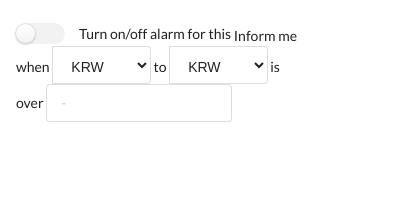
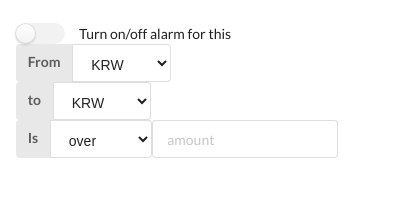
Before and after one commit to GIPSSG/exchange_rate, a browser extension: page popup.html in a window 400 px wide. Shown: the part 175-372 px from the top of the page. Drawn offline with Linux system fonts and the light colour scheme; no server answers.

Commit message:
change amount input

```diff
--- a/popup.html
+++ b/popup.html
@@ -53,24 +53,39 @@
                 <input type="checkbox" id="alarm-test">
                 <label>Turn on/off alarm for this</span>
             </div>
-            <label>Inform me when</span>
+            <div id="setting">
+                <div class="ui labeled input">
+                    <div class="ui label">
+                        From
+                    </div>
                     <select class="ui compact selection dropdown" id="alarm-from">
                         <option value="SGD">SGD</option>
                         <option selected="" value="KRW">KRW</option>
                         <option value="USD">USD</option>
                     </select>
-            <label>to</span>
+                </div>
+                <div class="ui labeled input">
+                    <div class="ui label">
+                        to
+                    </div>
                     <select class="ui compact selection dropdown" id="alarm-to">
                         <option value="SGD">SGD</option>
                         <option selected="" value="KRW">KRW</option>
                         <option value="USD">USD</option>
                     </select>
-            <label>is over</span>
-            <div class="ui input">
-                <input type="text" placeholder="-" >
+                </div>
+                <div class="ui labeled input">
+                    <div class="ui label">
+                        Is
+                    </div>
+                    <select class="ui compact selection dropdown" id="over-below">
+                        <option selected="" value="SGD">over</option>
+                        <option value="KRW">below</option>
+                    </select>
+                    <input type="text" placeholder="amount">
                 </div>
             </div>
-        <script src="lodash.js"></script>
+        </div>
         <script src="moment.js"></script>
         <script src="utils/api.js"></script>
         <script src="alarms.js"></script>
```
Lines whose indentation alone changed are shown as unchanged.
